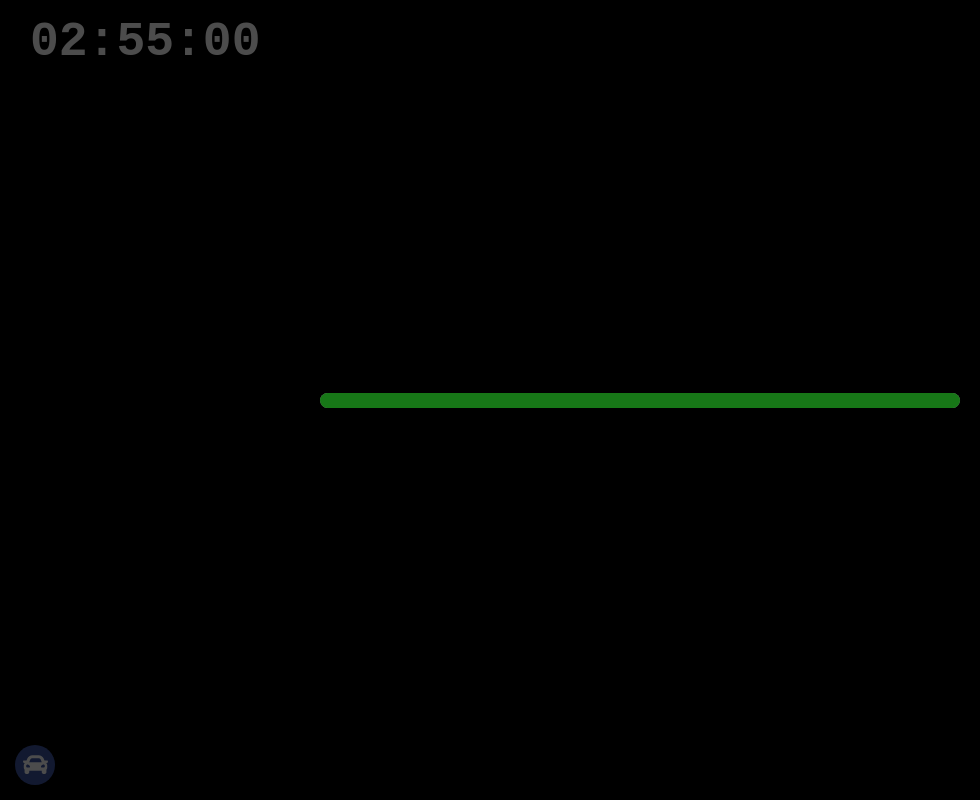
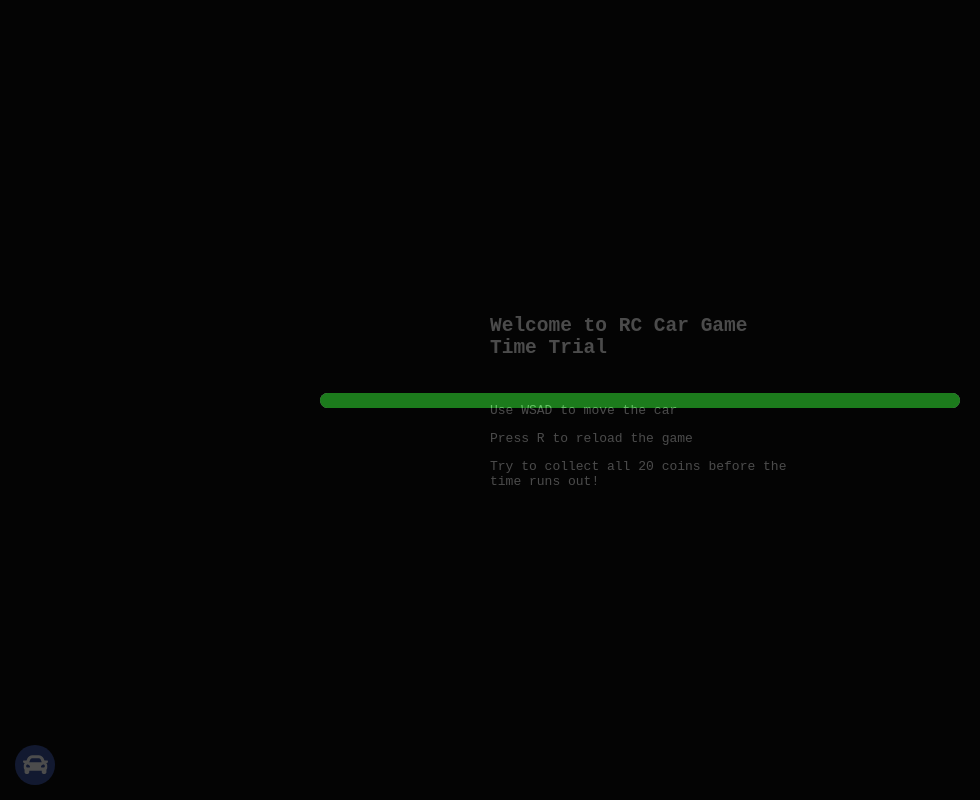
Before and after one commit to putukrisna6/three-js-rc-car-game, a website: page index.html in a window 1280 px wide. Shown: the full height of the page, 0-980 px from the left. Drawn offline with Linux system fonts and the light colour scheme; no server answers; a web font is replaced by a local one.

Commit message:
feat: welcome screen

```diff
--- a/game.js
+++ b/game.js
@@ -25,6 +25,9 @@ class Game {
     this.fixedTimeStep = 1.0 / 60.0;
     this.js = { forward: 0, turn: 0 };
     this.keyboardState = {};
+    this.timer;
+
+    this.firstKey = false;
 
     this.score = 0;
 
@@ -34,6 +37,7 @@ class Game {
 
     this.gameoverElement = document.getElementById("gameover");
     this.finishedElement = document.getElementById("finished");
+    this.welcomeElement = document.getElementById("welcome");
 
     const sfxExt = SFX.supportsAudioType("mp3") ? "mp3" : "ogg";
     const game = this;
@@ -83,11 +87,6 @@ class Game {
 
     const preloader = new Preloader(options);
 
-    this.timer = new Timer(3);
-    this.timer.start(() => {
-      gameoverElement.style.display = "flex"
-      console.log("time ended");
-    });
 
     window.onError = function (error) {
       console.error(JSON.stringify(error));
@@ -500,6 +499,16 @@ class Game {
     const turnThreshold = 0.25;
 
     window.addEventListener("keydown", (event) => {
+      if (!this.firstKey) {
+        this.timer = new Timer(3);
+        this.timer.start(() => {
+          gameoverElement.style.display = "flex"
+          console.log("time ended");
+        });
+        this.firstKey = true;
+        this.welcomeElement.style.display = 'none';
+      }
+
       if (event.key === 'r') {
         window.location.reload();
       }
--- a/index.html
+++ b/index.html
@@ -26,6 +26,15 @@
   </head>
 
   <body>
+    <div id="welcome">
+      <div class="content">
+        <h2>Welcome to RC Car Game Time Trial</h2>
+        <br>
+        <p>Use WSAD to move the car</p>
+        <p>Press R to reload the game</p>
+        <p>Try to collect all 20 coins before the time runs out!</p>
+      </div>
+    </div>
     <div id="gameover">
       <div class="content">
         <h2>Oh no, time ran out :(</h2>
--- a/style.css
+++ b/style.css
@@ -31,7 +31,7 @@ body {
   align-items: center;
 }
 
-#gameover, #finished {
+#gameover, #finished, #welcome {
   position: absolute;
   display: flex;
   align-items: center;
@@ -46,7 +46,9 @@ body {
   cursor: default;
 }
 
-#gameover .content, #finished .content {
+#gameover .content,
+#finished .content,
+#welcome .content {
   max-width: 300px;
   padding: 50px;
   border-radius: 20px;
```
